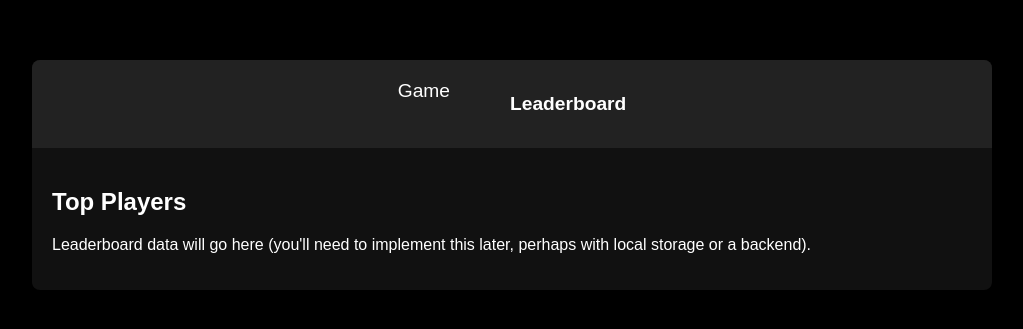
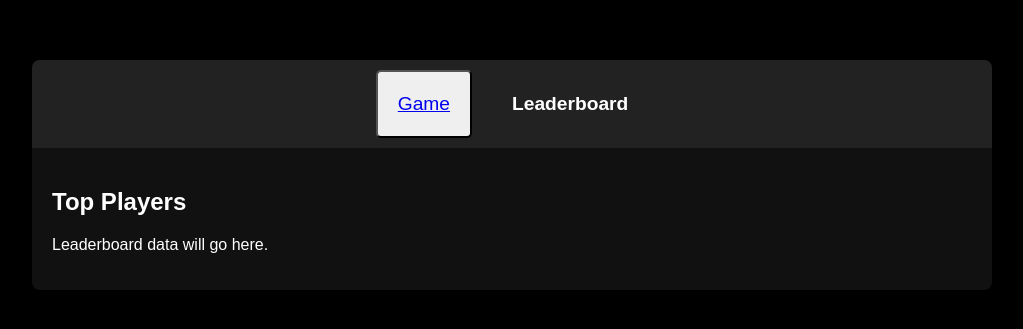
Before and after one commit to 0Azuree/ButtonClicker, a plain HTML site: page leaderboard.html in a window 1280 px wide. Shown: the part 225-554 px from the top of the page, without its empty margins (128-1151 px from the left). Drawn offline with Linux system fonts and the light colour scheme.

Commit message:
Update leaderboard.html

```diff
--- a/leaderboard.html
+++ b/leaderboard.html
@@ -9,13 +9,13 @@
 <body>
     <div class="container">
         <header>
-            <a href="index.html" class="header-button">Game</a>
+            <button id="game-button" class="header-button"><a href="index.html" class="header-link">Game</a></button>
             <h1 class="leaderboard-title">Leaderboard</h1>
         </header>
         <main>
             <section id="leaderboard-content">
                 <h2>Top Players</h2>
-                <p>Leaderboard data will go here (you'll need to implement this later, perhaps with local storage or a backend).</p>
+                <p>Leaderboard data will go here.</p>
             </section>
         </main>
     </div>
```
